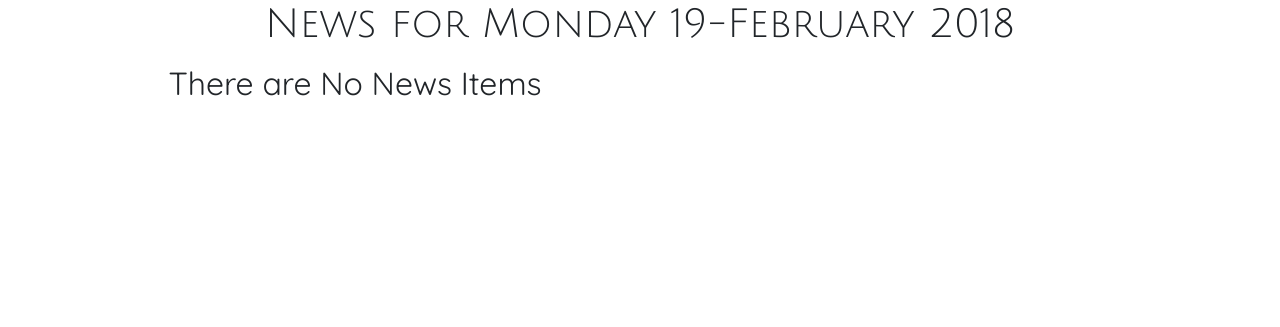
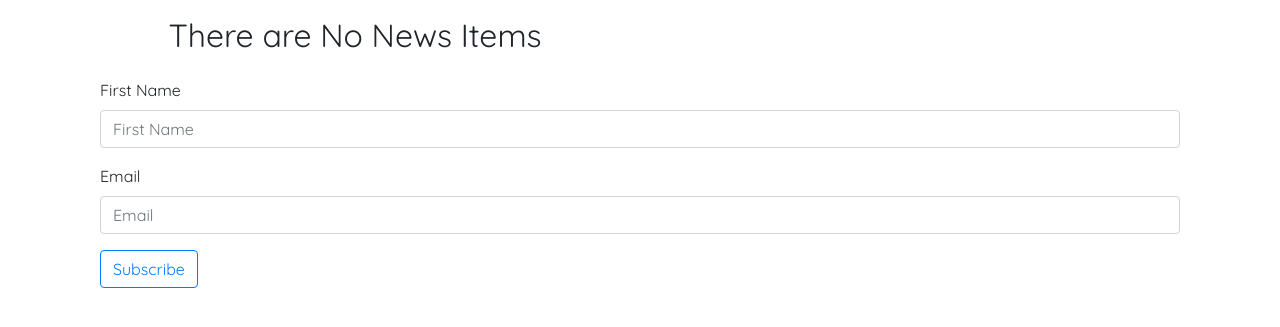
Before and after one commit to SamNgigi/Tribune, a Django app: page / in a window 1280 px wide. Shown: the part 56-383 px from the top of the page. Run offline with Django 3.2, Linux system fonts and the light colour scheme; data that the repository does not hold is empty; some libraries are stand-ins or nearby versions.

Commit message:
django bootstrap form working

```diff
--- /dev/null
+++ b/news/forms.py
@@ -0,0 +1,6 @@
+from django import forms
+
+
+class NewsLetterForm(forms.Form):
+    your_name = forms.CharField(label='First Name', max_length=30)
+    email = forms.EmailField(label='Email')
--- a/news/templates/all-news/todays-news.html
+++ b/news/templates/all-news/todays-news.html
@@ -1,4 +1,4 @@
-{% extends 'all-news/base.html' %} {% block content %} {{block.super}}
+{% extends 'all-news/base.html' %} {% block content %} {% load bootstrap4 %}
 <div class="container mt-3">
   <div class="row">
     <!-- Looping through the news -->
@@ -7,17 +7,15 @@
     <div class="col-xs-6 col-sm-6 col-md-6 col-lg-6">
       <h2 class="text-center"><a href="article/{{news_item.id}}">{{news_item.title}}</a></h2>
       <p class="text-center">{{news_item.body}}</p>
-      <p class="text-center">{{news_item.editor}} || Tags:
-        {% for tag in news_item.tags.all%}
+      <p class="text-center">{{news_item.editor}} || Tags: {% for tag in news_item.tags.all%}
         <!-- Note that the tag loop is a nested loop -->
-          <span class="badge badge-pill badge-primary">{{tag}}</span>
-        {% endfor %}
+        <span class="badge badge-pill badge-primary">{{tag}}</span> {% endfor %}
       </p>
     </div>
 
     <!-- Display news Article images -->
     <div class="col-xs-6 col-sm-6 col-md-6 col-lg-6">
-    <img src="{{news_item.article_image.url}}" class="img-fluid" alt="Image">
+      <img src="{{news_item.article_image.url}}" class="img-fluid" alt="Image">
     </div>
     {% empty %}
     <div class="col-xs-6 col-sm-6 col-md-6 col-lg-6">
@@ -25,5 +23,11 @@
     </div>
     {% endfor %}
   </div>
+  <div class="container-fluid mt-3">
+    <form action="{% url 'newsToday' %}" method="post">
+      {% csrf_token %} {% bootstrap_form form layout='inline' %}
+      <input type="submit" value="Subscribe" class="btn btn-outline-primary">
+    </form>
+  </div>
 </div>
 {% endblock %}
--- a/news/views.py
+++ b/news/views.py
@@ -5,6 +5,7 @@ responsible for returning a response to the user
 """
 from django.http import Http404  # HttpResponse
 from .models import Article
+from .forms import NewsLetterForm
 import datetime as dt
 
 # Create your views here.
@@ -37,8 +38,15 @@ def news_today(request):
     """
     date = dt.date.today()
     news = Article.todays_news()
+
+    if request.method == 'POST':
+        form = NewsLetterForm(request.POST)
+        if form.is_valid():
+            print('valid')
+    else:
+        form = NewsLetterForm()
     return render(request, 'all-news/todays-news.html',
-                  {"date": date, "news": news})
+                  {"date": date, "news": news, "form": form})
 
 
 """
```
